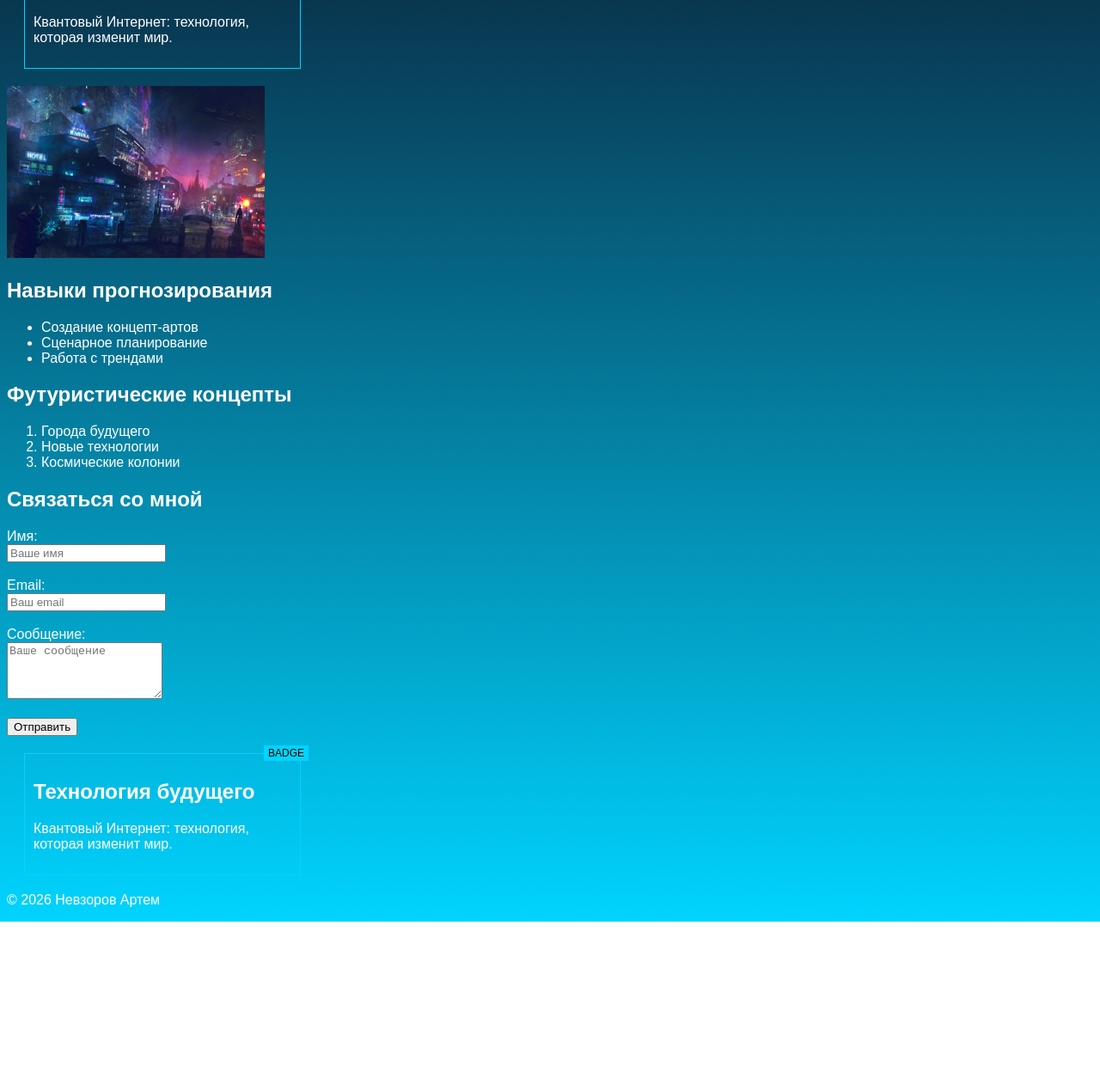
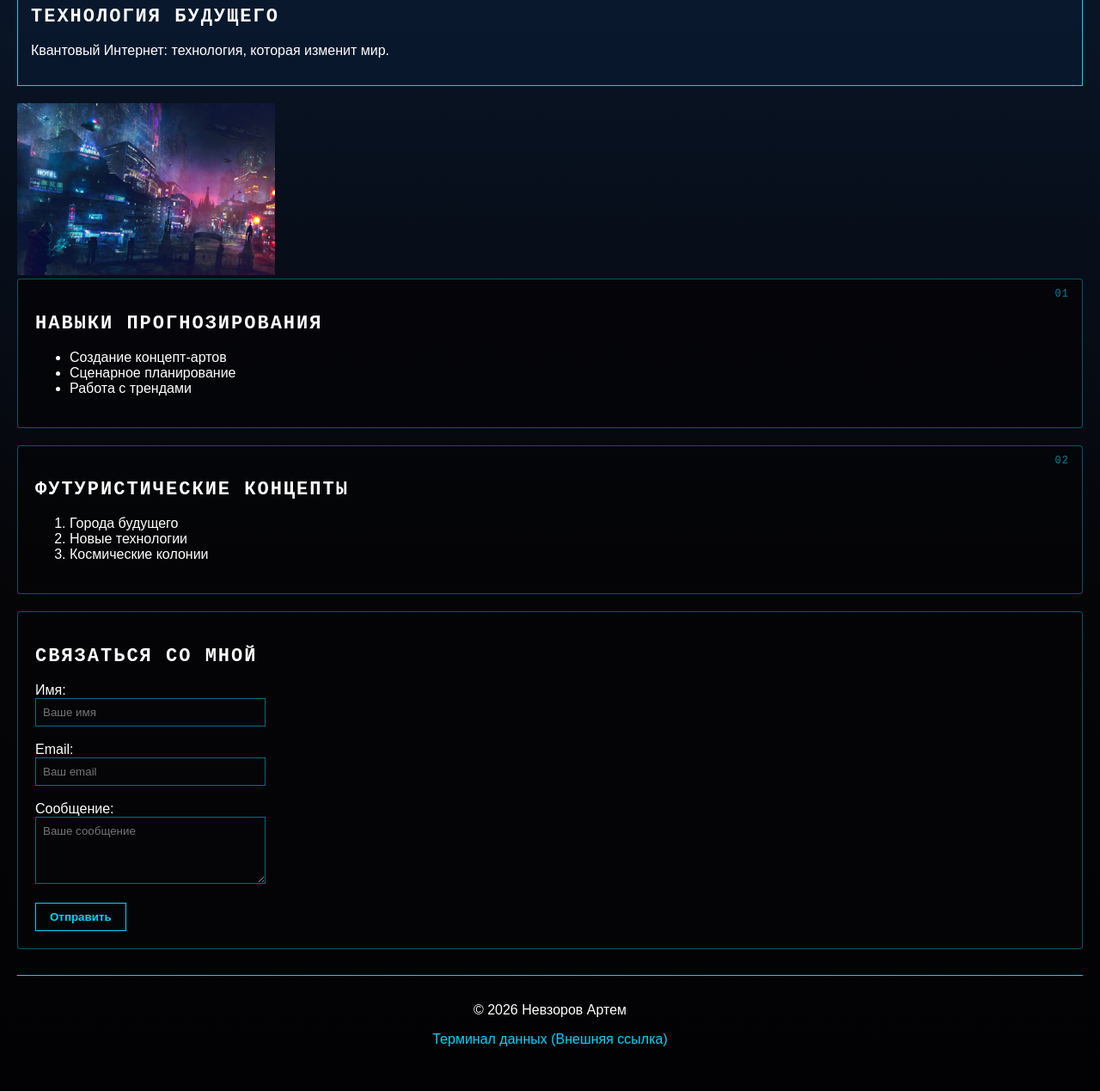
Before and after one commit to mcmillanartem-png/932402.Nevzorov.Artem.lab2, a plain HTML site: page index.html in a window 1280 px wide. Shown: the part 197-1466 px from the top of the page at 86% size. Before the commit the page ends 1269 px from the top, so only its background shows below. Drawn offline with Linux system fonts and the light colour scheme.

Commit message:
refactor(ui): simplify badges and fix css

```diff
--- a/index.html
+++ b/index.html
@@ -7,31 +7,32 @@
     <link rel="stylesheet" href="style.css">
 
     <style>
-        h1 {
+        h1, h2, h3 {
+            font-family: var(--font-headings, 'Courier New', Courier, monospace);
+            letter-spacing: 2px;
             text-transform: uppercase;
-            letter-spacing: 2px;
         }
     </style>
 </head>
-
-<body style="background: linear-gradient(to bottom, #0a192f, #00d4ff); color: white; font-family: Arial, sans-serif; min-height: 100vh;">
+<body>
 
     <header>
-        <h1>Невзоров Артем</h1>
+        <h1 class="text-outline">Невзоров Артем</h1>
         <p>Футуролог и Концепт-Художник</p>
     </header>
 
     <aside>
-        <!-- Span для демонстрации absolute positioning -->
-        <span>BADGE</span>
         <h2>Технология будущего</h2>
         <p>Квантовый Интернет: технология, которая изменит мир.</p>
     </aside>
 
     <main>
-        <img src="avatar.jpg" alt="Концепт-арт города будущего" width="300" height="200">
+        <img src="avatar.jpg"
+             alt="Концепт-арт города будущего"
+             width="300" height="200">
 
-        <section>
+        <section class="card" style="overflow: hidden;">
+            <span class="card-id"> 01</span>
             <h2>Навыки прогнозирования</h2>
             <ul>
                 <li>Создание концепт-артов</li>
@@ -40,7 +41,8 @@
             </ul>
         </section>
 
-        <section>
+        <section class="card">
+            <span class="card-id"> 02</span>
             <h2>Футуристические концепты</h2>
             <ol>
                 <li>Города будущего</li>
@@ -49,7 +51,7 @@
             </ol>
         </section>
 
-        <section>
+        <section class="card">
             <h2>Связаться со мной</h2>
             <form action="#" method="POST">
                 <label>Имя:<br>
@@ -69,14 +71,9 @@
         </section>
     </main>
 
-     <aside>
-        <span>BADGE</span>
-        <h2>Технология будущего</h2>
-        <p>Квантовый Интернет: технология, которая изменит мир.</p>
-    </aside>
-
     <footer>
         <p>&copy; 2026 Невзоров Артем</p>
+        <p><a href="https://cyberpunk.fandom.com" target="_blank">Терминал данных (Внешняя ссылка)</a></p>
     </footer>
 
 </body>
--- a/style.css
+++ b/style.css
@@ -1,55 +1,149 @@
-
 :root {
-    --main-color: #0a192f;
+    --main-color: #050508;
+    --accent-color: #00d4ff;
     --text-color: #ffffff;
-    --accent-color: #00d4ff;
+    --font-main: Arial, sans-serif;
+    --font-headings: 'Courier New', Courier, monospace;
 }
 
 body {
-    background-color: var(--main-color);
+    background: linear-gradient(180deg, #0a192f 0%, #050508 60%, #020204 100%);
     color: var(--text-color);
-    font-family: Arial, sans-serif;
+    font-family: var(--font-main);
+    min-height: 100vh;
+    margin: 0;
+    padding: 20px;
 }
+
+h1 { font-size: 32px; }
+h2 { font-size: 22px; }
+h3 { font-size: 18px; }
 
 header {
     position: static;
     text-align: center;
     border-bottom: 1px solid var(--accent-color);
+    padding-bottom: 15px;
+    margin-bottom: 20px;
 }
 
 aside {
-    position: relative;
-    margin: 20px;
-    padding: 10px;
+    position: sticky;
+    top: 10px;
+    z-index: 10;
+    background-color: rgba(10, 25, 47, 0.9);
     border: 1px solid var(--accent-color);
-    width: 300px;
+    padding: 15px;
+    margin-bottom: 20px;
+    backdrop-filter: blur(4px);
 }
 
-aside span {
-    position: absolute;
-    top: -10px;
-    right: -10px;
-    background: var(--accent-color);
-    color: black;
-    padding: 2px 5px;
-    font-size: 12px;
+.card {
+    position: relative;
+    border: 1px solid rgba(0, 212, 255, 0.4);
+    padding: 20px;
+    margin-bottom: 20px;
+    background-color: rgba(5, 5, 8, 0.85);
+    border-radius: 4px;
 }
 
-a:link { color: var(--accent-color); }
-a:visited { color: #8892b0; }
-a:hover { color: white; text-decoration: underline; }
-a:active { color: red; }
+.card-id {
+    position: absolute;
+    top: 10px;
+    right: 15px;
+    color: rgba(0, 212, 255, 0.6);
+    font-family: var(--font-headings);
+    font-size: 12px;
+    letter-spacing: 1px;
+}
 
-button:focus {
-    outline: 3px solid var(--accent-color);
+.text-outline {
+    cursor: pointer;
+    text-shadow:
+        -1px -1px 0 var(--accent-color),
+         1px -1px 0 var(--accent-color),
+        -1px  1px 0 var(--accent-color),
+         1px  1px 0 var(--accent-color),
+         0 0 10px var(--accent-color);
+}
+
+.text-outline:active {
+    text-shadow: none;
+}
+
+.card:hover h2 {
+    animation: glitch 0.3s infinite;
+    color: var(--accent-color);
+}
+
+@keyframes glitch {
+    0% { transform: translate(0, 0); }
+    20% { transform: translate(-2px, 2px); }
+    40% { transform: translate(2px, -2px); }
+    60% { transform: translate(-2px, -2px); }
+    80% { transform: translate(2px, 2px); }
+    100% { transform: translate(0, 0); }
+}
+
+a:link {
+    color: var(--accent-color);
+    text-decoration: none;
+}
+
+a:visited {
+    color: #b088ff;
+}
+
+a:hover {
+    color: #ffffff;
+    text-shadow: 0 0 8px var(--accent-color);
+}
+
+a:active {
+    color: #ff0055;
+}
+
+input, textarea {
+    background-color: var(--main-color);
+    color: var(--text-color);
+    border: 1px solid rgba(0, 212, 255, 0.5);
+    padding: 8px;
+    width: 250px;
+    max-width: 100%;
+    font-family: inherit;
+}
+
+input:focus, textarea:focus {
+    outline: none;
+    border-color: var(--accent-color);
+    box-shadow: 0 0 8px var(--accent-color);
+}
+
+button {
+    background-color: var(--main-color);
+    color: var(--accent-color);
+    border: 1px solid var(--accent-color);
+    padding: 8px 16px;
+    cursor: pointer;
+    font-weight: bold;
 }
 
 button:hover {
-    background-color: white;
-    color: black;
-    cursor: pointer;
+    background-color: var(--accent-color);
+    color: #000000;
+}
+
+button:focus {
+    outline: 2px solid #ffffff;
 }
 
 button:active {
     transform: scale(0.95);
 }
+
+footer {
+    text-align: center;
+    border-top: 1px solid var(--accent-color);
+    padding: 15px;
+    margin-top: 30px;
+}
```
